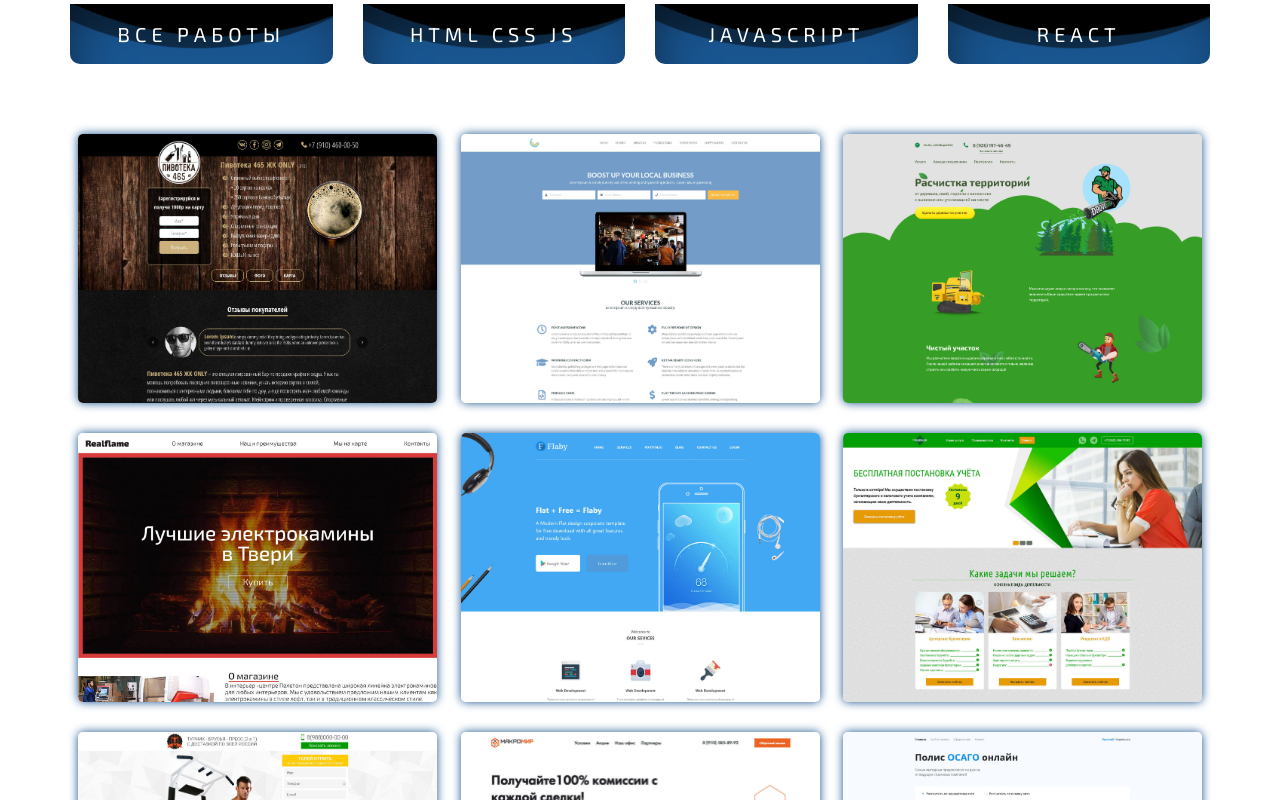
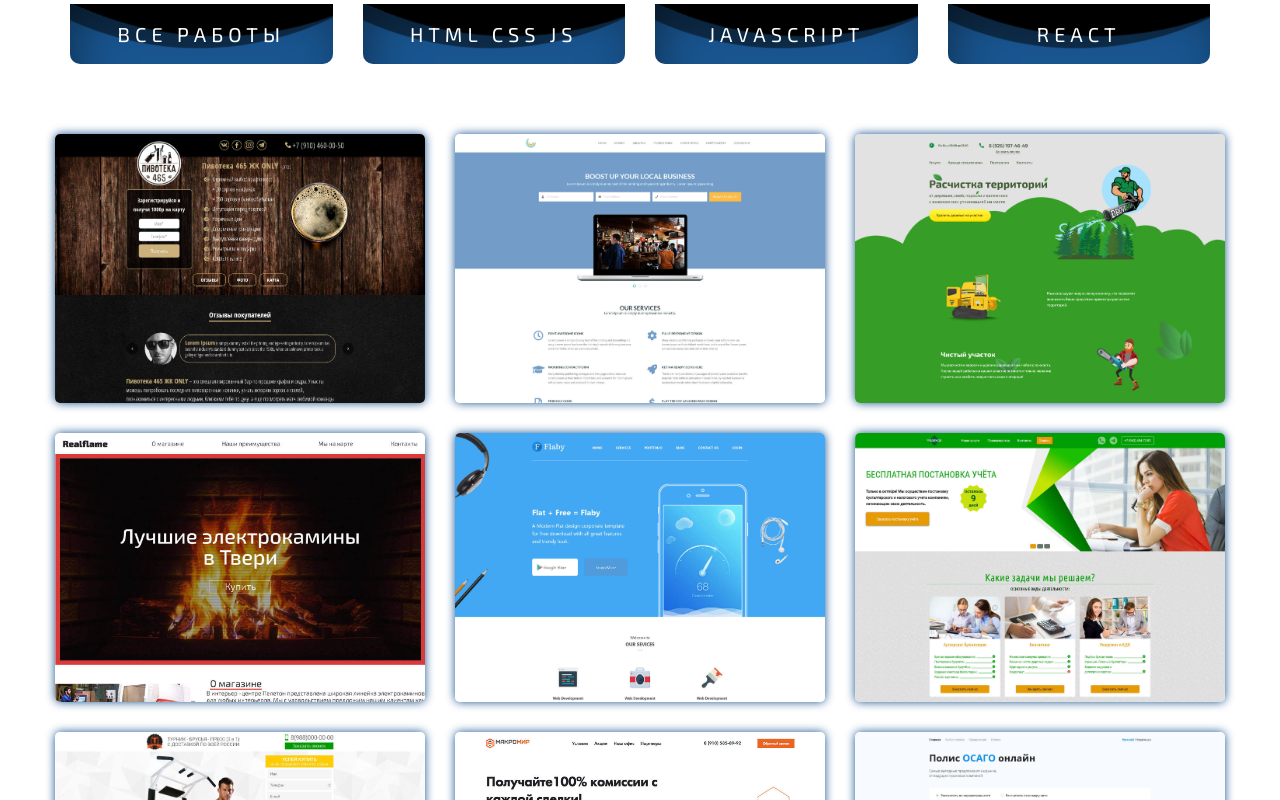
Before and after one commit to Uri555459/portfolio, a React (Create React App) app: page / in a window 1280 px wide. Shown: the part 2320-3120 px from the top of the page. Built offline with nearby package versions, Linux system fonts and the light colour scheme.

Commit message:
Fixed works items

```diff
--- a/src/vendor-scss/style.scss
+++ b/src/vendor-scss/style.scss
@@ -197,19 +197,20 @@ img {
 }
 .works__inner {
   display: flex;
-  justify-content: space-evenly;
+  justify-content: center;
   align-items: center;
   flex-wrap: wrap;
+  margin: 0 -15px;
 }
 .works__item {
-  max-width: 359px;
+  width: calc(33.333% - 30px);
   min-width: 290px;
   height: 269px;
   position: relative;
   z-index: 1;
   border-radius: 5px;
   overflow: hidden;
-  margin-bottom: 30px;
+  margin: 0 15px 30px;
   box-shadow: 0 0 10px #17528e;
 }
 .works__item:hover.works__item::before,
```
